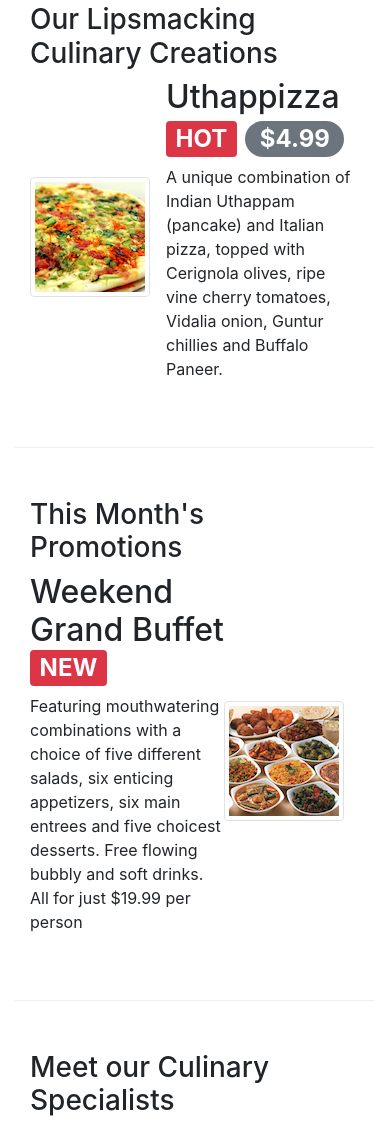
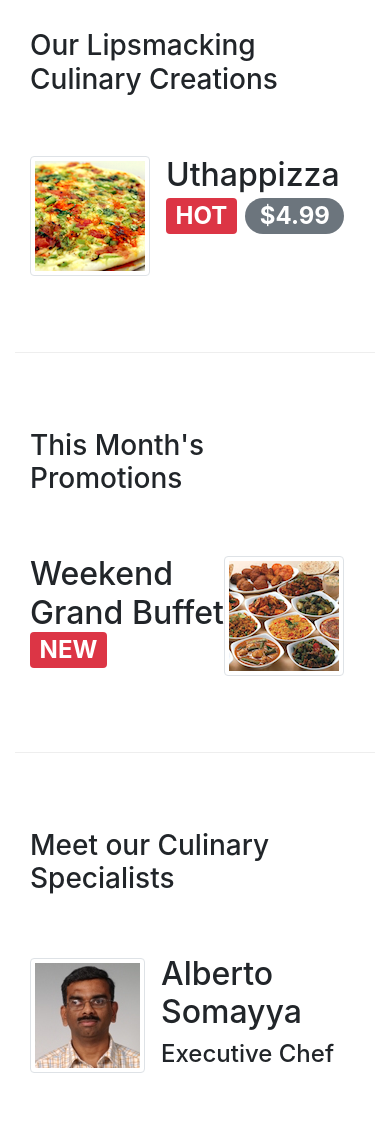
Before and after one commit to anshumyname/Front-End-UI-Bootstrap4, a plain HTML site: page index.html in a window 390 px wide. Shown: the part 648-1771 px from the top of the page. Drawn offline with nearby package versions, Linux system fonts and the light colour scheme.

Commit message:
taken-captures

```diff
--- a/index.html
+++ b/index.html
@@ -63,7 +63,7 @@
                     <div class="media-body">
                         <h2 class="mt-0">Uthappizza <span class="badge badge-danger">HOT</span> <span
                                 class="badge badge-pill badge-secondary">$4.99</span></h2>
-                        <p class="">A unique combination of Indian Uthappam (pancake) and Italian pizza, topped with
+                        <p class="d-none d-sm-block">A unique combination of Indian Uthappam (pancake) and Italian pizza, topped with
                             Cerignola
                             olives, ripe vine cherry tomatoes, Vidalia onion, Guntur chillies and Buffalo Paneer.</p>
                     </div>
@@ -80,7 +80,7 @@
                 <div class="media">
                     <div class="media-body">
                         <h2>Weekend Grand Buffet <span class="badge badge-danger">NEW</span></h2>
-                        <p class="">Featuring mouthwatering combinations with a choice of five different salads, six
+                        <p class="d-none d-sm-block">Featuring mouthwatering combinations with a choice of five different salads, six
                             enticing
                             appetizers, six main entrees and five choicest desserts. Free flowing bubbly and soft
                             drinks. All
@@ -101,7 +101,7 @@
                     <div class="media-body">
                         <h2 class="mt-0">Alberto Somayya</h2>
                         <h4>Executive Chef</h4>
-                        <p class="">Award winning three-star Michelin chef with wide International experience having
+                        <p class="d-none d-sm-block">Award winning three-star Michelin chef with wide International experience having
                             worked
                             closely with whos-who in the culinary world, he specializes in creating mouthwatering
                             Indo-Italian
```
Also changed, not shown: 2 other files.
